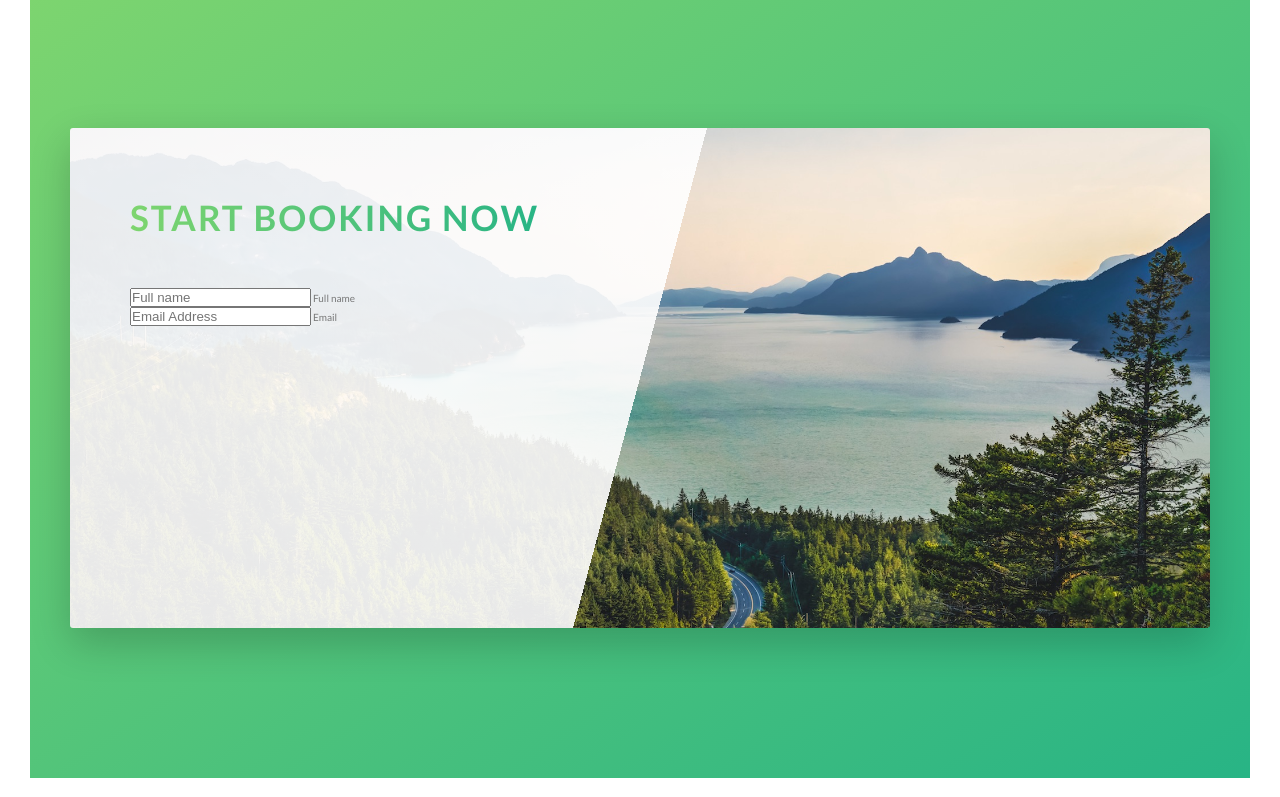
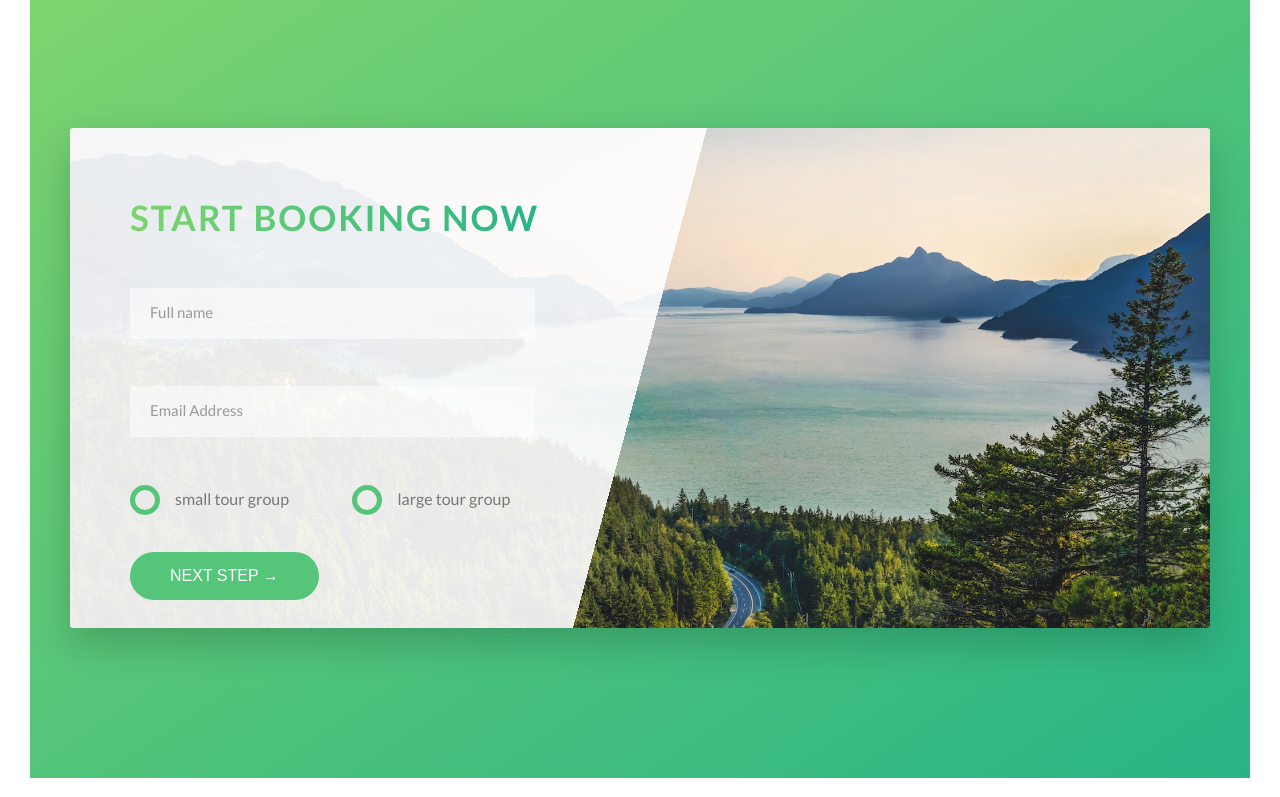
Before and after one commit to Farazkhanbwn/natours, a website: page index.html in a window 1280 px wide. Shown: the part 4499-5296 px from the top of the page. Drawn offline with Linux system fonts and the light colour scheme.

Commit message:
Complete My Booking Section

```diff
--- a/index.html
+++ b/index.html
@@ -314,14 +314,36 @@
                                     </h2>
                                 </div>
 
-                                <div class="fomr__group">
+                                <div class="form__group">
                                     <input type="text" class="form__input" placeholder="Full name", id="name" , required>
                                     <label for="name" class="form__label">Full name</label>
                                 </div>
 
-                                <div class="fomr__group">
+                                <div class="form__group">
                                     <input type="email" class="form__input" placeholder="Email Address", id="email" , required>
                                     <label for="email" class="form__label">Email</label>
+                                </div>
+
+                                <div class="form__group u-margin-bottom-medium">
+                                    <div class="form__radio-group">
+                                        <input type="radio" class="form__radio-input" id="small" name="size">
+                                        <label for="small" class="form__radio-label">
+                                            <span class="form__radio-button"></span>
+                                            small tour group
+                                        </label>
+                                    </div>
+
+                                    <div class="form__radio-group">
+                                        <input type="radio" class="form__radio-input" id="large" name="size">
+                                        <label for="large" class="form__radio-label">
+                                            <span class="form__radio-button"></span>
+                                            large tour group
+                                        </label>
+                                    </div>
+                                </div>
+
+                                <div class="form__group">
+                                    <button class="btn btn--green">Next Step &rarr;</button>
                                 </div>
                             </form>
                         </div>
--- a/sass/abstracts/_variables.scss
+++ b/sass/abstracts/_variables.scss
@@ -3,7 +3,10 @@
 $color-primary: #55c57a;
 $color-primary-light: #7ed56f;
 $color-primary-dark: #28b485;
+
 $color-grey-dark: #777;
+$color-grey-dark-2: #999;
+
 $color-primary-white: #fff;
 $color-black: #000;
 
--- a/sass/base/_utilities.scss
+++ b/sass/base/_utilities.scss
@@ -1,23 +1,23 @@
 .u-center-text{
-    text-align: center;
+    text-align: center !important;
 }
 
 .u-margin-bottom-small{
-    margin-bottom: 1.5rem;
+    margin-bottom: 1.5rem !important;
 }
 
 .u-margin-bottom-medium{
-    margin-bottom: 4rem;
+    margin-bottom: 4rem !important;
 }
 
 .u-margin-bottom-big{
-    margin-bottom: 8rem;
+    margin-bottom: 8rem !important;
 }
 
 .u-margin-top-big{
-    margin-top: 8rem;
+    margin-top: 8rem !important;
 }
 
 .u-margin-top-huge{
-    margin-top: 10rem;
+    margin-top: 10rem !important;
 }
--- a/sass/components/_button.scss
+++ b/sass/components/_button.scss
@@ -1,4 +1,5 @@
 .btn{
+    &,
     &:link ,
     &:visited{
         text-transform: uppercase;
@@ -9,6 +10,10 @@
         transition: all 0.2s;
         position: relative;
         font-size: $default-font-size;
+
+        //Change For The Button Element
+        border: none;
+        cursor: pointer;
     }
 
     &:hover{
@@ -21,7 +26,9 @@
         }
     }
 
-    &:active{
+    &:active ,
+    &:focus{
+        outline: none;
         transform: translateY(-.1rem);
         box-shadow: 0rem .5rem 1rem rgba($color-black, 0.2);
     }
@@ -74,6 +81,7 @@
         border-bottom: 1px solid $color-primary;
         padding: 3px;
         transition: all .2s;
+
     }
 
     &:hover{
--- a/sass/components/_form.scss
+++ b/sass/components/_form.scss
@@ -0,0 +1,99 @@
+.form{
+    // height: 100;
+    &__group:not(:last-child){
+        margin-bottom: 2rem;
+    }
+
+    &__input{
+        font-size: 1.5rem;
+        padding: 1.5rem 2rem;
+        font-family: inherit;
+        color: inherit;
+        border-radius: 2px;
+        background-color: rgba($color-primary-white, .5);
+        border: none;
+        border-bottom: 3px solid transparent;
+        display: block;
+        width: 90%;
+        transition: all .3s;
+
+
+        &:focus{
+            outline: none;
+            box-shadow: 0 1rem 2rem rgba($color-black, .1);
+            border-bottom: 3px solid $color-primary;
+        }
+
+        &:focus:invalid{
+            border-bottom: 3px solid $color-secondary-dark;
+        }
+
+        &::-webkit-input-placeholder{
+            color: $color-grey-dark-2;
+        }
+    }
+
+    &__label{
+        font-size: 1.2rem;
+        font-weight: 700;
+        margin-left: 2rem;
+        margin-top: .7rem;
+        display: block;
+        transition: all .3s;
+    }
+
+    &__input:placeholder-shown + &__label{
+        opacity: 0;
+        visibility: hidden;
+        transform: translateY(-4rem);
+    }
+
+    &__radio-group{
+        // width: 50%;
+        // float: left;
+        width: 49%;
+        display: inline-block;
+    }
+
+    &__radio-input{
+        display: none;
+    }
+
+    &__radio-label{
+        font-size: $default-font-size;
+        cursor: pointer;
+        position: relative;
+        padding-left: 4.5rem;
+    }
+
+    &__radio-button{
+        height: 3rem;
+        width: 3rem;
+        border: 5px solid $color-primary;
+        border-radius: 50%;
+        display: inline-block;
+        position: absolute;
+        top: -.4rem;
+        left: 0;
+
+
+        &::after{
+            content: "";
+            display: block;
+            width: 1.3rem;
+            height: 1.3rem;
+            border-radius: 50%;
+            position: absolute;
+            top: 50%;
+            left: 50%;
+            transform: translate(-50% , -50%);
+            background-color: $color-primary;
+            opacity: 0;
+            transition: opacity .2s;
+        }
+    }
+
+    &__radio-input:checked ~ &__radio-label &__radio-button::after{
+        opacity: 1;
+    }
+}
```
Also changed, not shown: css/style.css.
